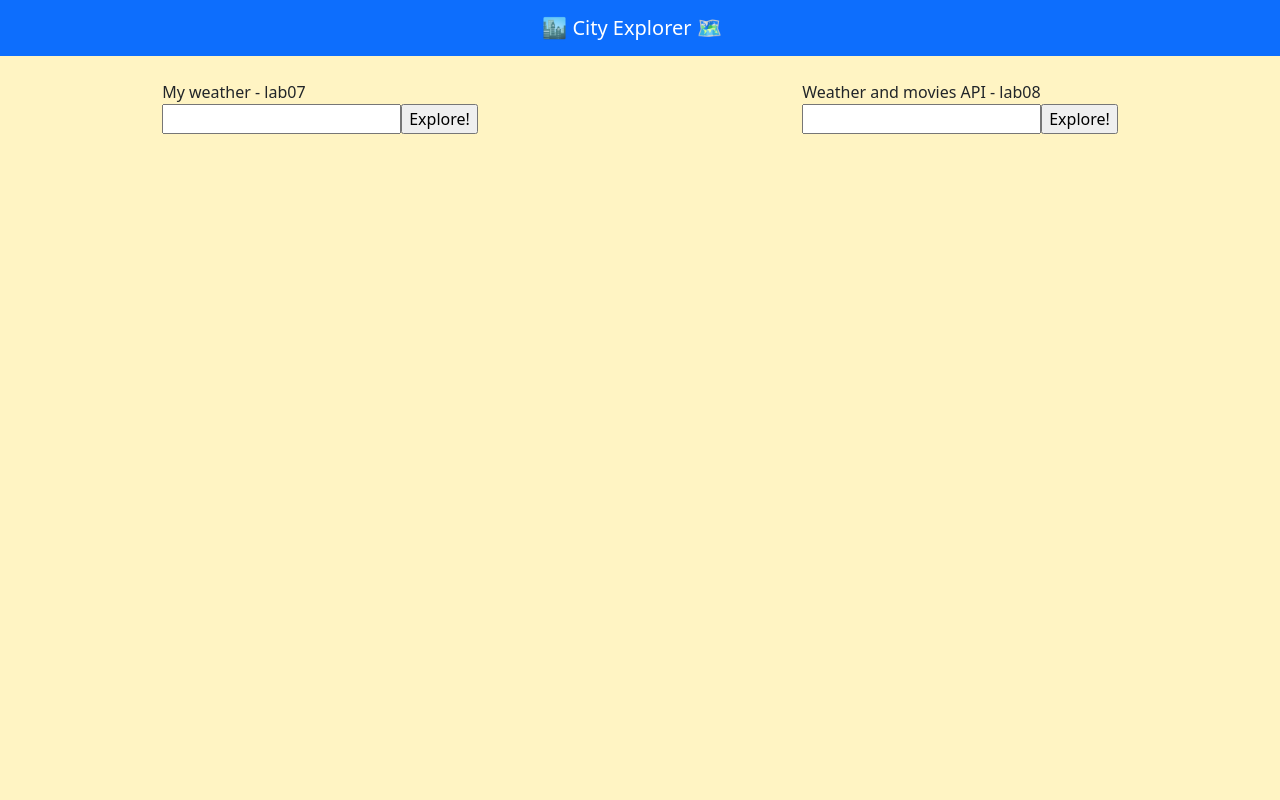
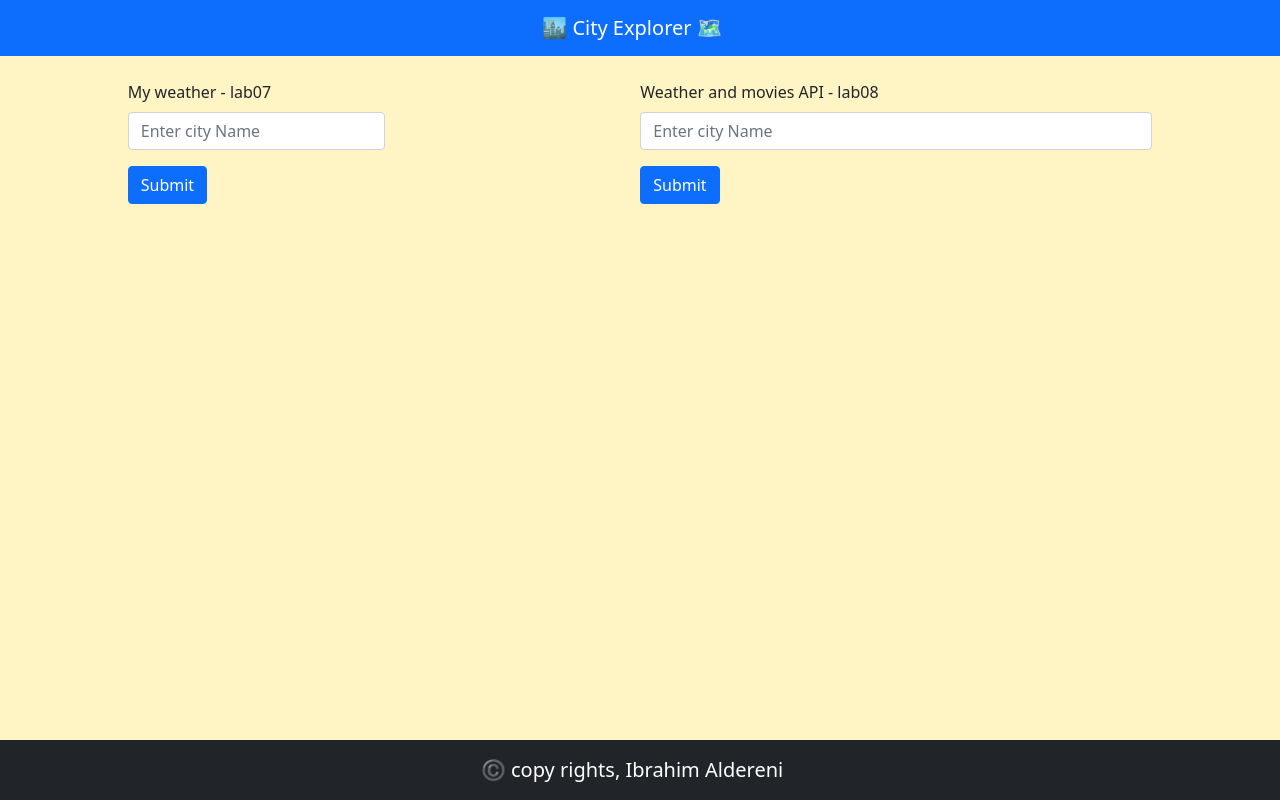
Before and after one commit to Ibrahim-Aldereni/city-explorer, a React (Create React App) app: page / in a window 1280 px wide. Built offline with nearby package versions, Linux system fonts and the light colour scheme.

Commit message:
add components and styling

```diff
--- a/src/App.js
+++ b/src/App.js
@@ -1,5 +1,6 @@
 import React from "react";
-import { Navbar, Container } from "react-bootstrap";
+import Footer from "./components/Footer";
+import Header from "./components/Header";
 import Myweather from "./components/Myweather";
 import WeatherMovies from "./components/WeatherMovies";
 
@@ -7,18 +8,12 @@ class App extends React.Component {
   render() {
     return (
       <>
-        <Navbar expand="lg" bg="primary" variant="dark" className="mb-4">
-          <Container>
-            <Navbar.Brand style={{ width: "100%", textAlign: "center" }}>
-              🏙️ City Explorer 🗺️
-            </Navbar.Brand>
-          </Container>
-        </Navbar>
-
+        <Header />
         <div className="App">
           <Myweather /> {/*lab-07*/}
           <WeatherMovies /> {/*lab-08*/}
         </div>
+        <Footer />
       </>
     );
   }
--- /dev/null
+++ b/src/components/Footer.js
@@ -0,0 +1,18 @@
+import React from "react";
+import { Navbar, Container } from "react-bootstrap";
+
+class Footer extends React.Component {
+  render() {
+    return (
+      <Navbar expand="lg" bg="dark" variant="dark" className="footer">
+        <Container>
+          <Navbar.Brand style={{ width: "100%", textAlign: "center" }}>
+            ©️ copy rights, Ibrahim Aldereni
+          </Navbar.Brand>
+        </Container>
+      </Navbar>
+    );
+  }
+}
+
+export default Footer;
--- /dev/null
+++ b/src/components/Header.js
@@ -0,0 +1,18 @@
+import React from "react";
+import { Navbar, Container } from "react-bootstrap";
+
+class Header extends React.Component {
+  render() {
+    return (
+      <Navbar expand="lg" bg="primary" variant="dark" className="mb-4">
+        <Container>
+          <Navbar.Brand style={{ width: "100%", textAlign: "center" }}>
+            🏙️ City Explorer 🗺️
+          </Navbar.Brand>
+        </Container>
+      </Navbar>
+    );
+  }
+}
+
+export default Header;
--- /dev/null
+++ b/src/components/Movie.js
@@ -0,0 +1,26 @@
+import React from "react";
+
+class Movie extends React.Component {
+  render() {
+    return (
+      <>
+        {typeof this.props.moviesData == "string" ? (
+          <p>{this.props.moviesData}</p>
+        ) : (
+          <div className="movies">
+            {this.props.moviesData.map((item) => {
+              return (
+                <figure>
+                  <img src={item.poster} alt="movie" />
+                  <figcaption>{item.title}</figcaption>
+                </figure>
+              );
+            })}
+          </div>
+        )}
+      </>
+    );
+  }
+}
+
+export default Movie;
--- a/src/components/Myweather.js
+++ b/src/components/Myweather.js
@@ -1,5 +1,6 @@
 import React from "react";
 import axios from "axios";
+import { Form, Button } from "react-bootstrap";
 
 class Myweather extends React.Component {
   state = {
@@ -28,11 +29,19 @@ class Myweather extends React.Component {
   render() {
     return (
       <div>
-        <form onSubmit={this.getInfo}>
-          <label>My weather - lab07</label> <br />
-          <input type="text" name="cityName" />
-          <input type="submit" name="submit" value="Explore!" />
-        </form>
+        <Form onSubmit={this.getInfo}>
+          <Form.Group className="mb-3" controlId="formBasicEmail">
+            <Form.Label>My weather - lab07</Form.Label>
+            <Form.Control
+              type="text"
+              placeholder="Enter city Name"
+              name="cityName"
+            />
+          </Form.Group>
+          <Button variant="primary" type="submit">
+            Submit
+          </Button>
+        </Form>
 
         {/* if there is an error it will show me the error only, otherwise if there is data i will show the paragraphes and the image */}
 
--- /dev/null
+++ b/src/components/WeatherDay.js
@@ -0,0 +1,25 @@
+import React from "react";
+
+class WeatherDay extends React.Component {
+  render() {
+    return (
+      <>
+        {this.props.err ? (
+          <p className="err">Error: {this.props.err}</p>
+        ) : (
+          this.props.locData &&
+          this.props.locData.map((item) => {
+            return (
+              <div className="weatherData">
+                <p>Date: {item.date}</p>
+                <p>Weather{item.description}</p>
+              </div>
+            );
+          })
+        )}
+      </>
+    );
+  }
+}
+
+export default WeatherDay;
--- a/src/components/WeatherMovies.js
+++ b/src/components/WeatherMovies.js
@@ -1,6 +1,9 @@
 import React from "react";
 import axios from "axios";
-import { CardGroup, Card, Row, Col } from "react-bootstrap";
+import { Form, Button } from "react-bootstrap";
+
+import WeatherDay from "./WeatherDay";
+import Movie from "./Movie";
 
 class WeatherMovies extends React.Component {
   state = {
@@ -21,7 +24,7 @@ class WeatherMovies extends React.Component {
     axios
       .get(weatherUrl)
       .then((data) => {
-        this.setState({ locData: data.data[0], err: "" });
+        this.setState({ locData: data.data, err: "" });
         console.log(this.state.locData);
       })
       .catch((err) => {
@@ -37,37 +40,24 @@ class WeatherMovies extends React.Component {
 
   render() {
     return (
-      <div>
-        <form onSubmit={this.getInfo}>
-          <label>Weather and movies API - lab08</label> <br />
-          <input type="text" name="cityName" />
-          <input type="submit" name="submit" value="Explore!" />
-        </form>
+      <div className="weather2">
+        <Form onSubmit={this.getInfo}>
+          <Form.Group className="mb-3" controlId="formBasicEmail">
+            <Form.Label>Weather and movies API - lab08</Form.Label>
+            <Form.Control
+              type="text"
+              placeholder="Enter city Name"
+              name="cityName"
+            />
+          </Form.Group>
+          <Button variant="primary" type="submit">
+            Submit
+          </Button>
+        </Form>
 
-        {this.state.err ? (
-          <p className="err">Error: {this.state.err}</p>
-        ) : (
-          this.state.locData && (
-            <>
-              <p>Weather: {this.state.locData.description}</p>
-              <p>Date: {this.state.locData.date}</p>
-            </>
-          )
-        )}
-        {typeof this.state.moviesData == "string" ? (
-          <p>{this.state.moviesData}</p>
-        ) : (
-          <div className="movies">
-            {this.state.moviesData.map((item) => {
-              return (
-                <figure>
-                  <img src={item.poster} alt="movie" />
-                  <figcaption>{item.title}</figcaption>
-                </figure>
-              );
-            })}
-          </div>
-        )}
+        <WeatherDay err={this.state.err} locData={this.state.locData} />
+
+        <Movie moviesData={this.state.moviesData} />
       </div>
     );
   }
--- a/src/index.css
+++ b/src/index.css
@@ -17,8 +17,10 @@ body {
   display: grid;
   grid-template-columns: 1fr 1fr 1fr;
   row-gap: 15em;
+  column-gap: 10px;
   overflow: auto;
   height: 70vh;
+  margin-bottom: 90px;
 }
 
 .movies figure {
@@ -26,7 +28,32 @@ body {
   min-width: 10px;
   min-height: 10px;
 }
+
 .movies img {
-  width: 200px;
-  height: 220px;
+  width: 180px;
+  height: 210px;
 }
+
+.weatherData {
+  width: 150px;
+  height: 100px;
+  background-color: rgba(170, 250, 160, 0.521);
+  display: inline-block;
+  margin: 10px;
+  vertical-align: top;
+  border-radius: 10px;
+  padding: 5px;
+  word-wrap: break-word;
+}
+
+.weather2 {
+  width: 40%;
+}
+
+.footer {
+  position: fixed;
+  left: 0;
+  bottom: 0;
+  height: 60px;
+  width: 100%;
+}
```
Also changed, not shown: 1 other file (tests, documents, lock files or other folders).
